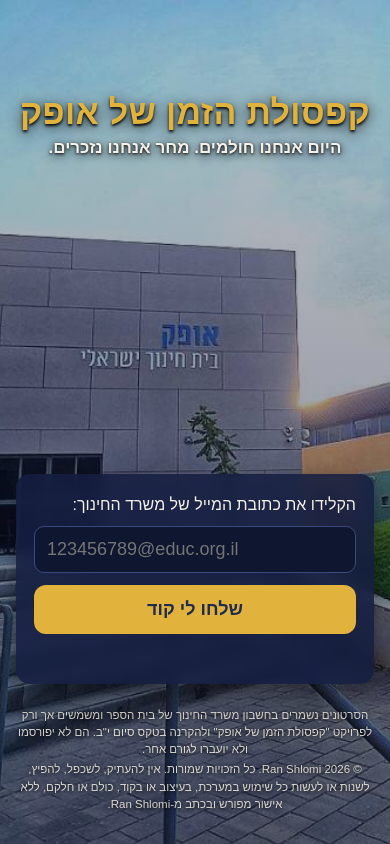
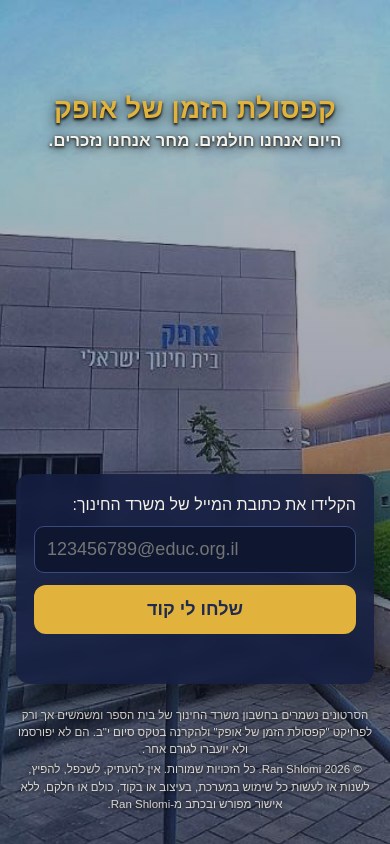
Before and after one commit to OFEKSC111/capsule, a plain HTML site: page index.html in a window 390 px wide. Drawn offline with Linux system fonts and the light colour scheme.

Commit message:
Adjust title font size using clamp for responsiveness

```diff
--- a/index.html
+++ b/index.html
@@ -24,7 +24,7 @@
     .wrap { margin:0 auto; justify-content:flex-end; padding-bottom:28px; }
   }
   .top { position:fixed; top:0; left:0; right:0; z-index:2; padding:11vh 12px 0; padding-top:max(11vh, calc(env(safe-area-inset-top) + 14px)); pointer-events:none; }
-  .ttl { margin:0 0 6px; text-align:center; font-size:34px; font-weight:900; color:var(--gold); text-shadow:0 2px 3px rgba(0,0,0,.95), 0 3px 14px rgba(0,0,0,.9); letter-spacing:.3px; }
+  .ttl { margin:0 0 6px; text-align:center; font-size:clamp(20px, 7vw, 32px); white-space:nowrap; font-weight:900; color:var(--gold); text-shadow:0 2px 3px rgba(0,0,0,.95), 0 3px 14px rgba(0,0,0,.9); letter-spacing:.3px; }
   .sub { text-align:center; margin:0 0 16px; font-size:17px; font-weight:bold; text-shadow:0 1px 3px rgba(0,0,0,.95), 0 2px 10px rgba(0,0,0,.9); }
   .card { background:rgba(20,30,64,.86); -webkit-backdrop-filter:blur(8px); backdrop-filter:blur(8px); box-shadow:0 10px 30px rgba(0,0,0,.45); border-radius:14px; padding:18px; margin-bottom:14px; line-height:1.6; }
   .card h2 { margin:0 0 8px; font-size:19px; color:var(--gold); }
```
